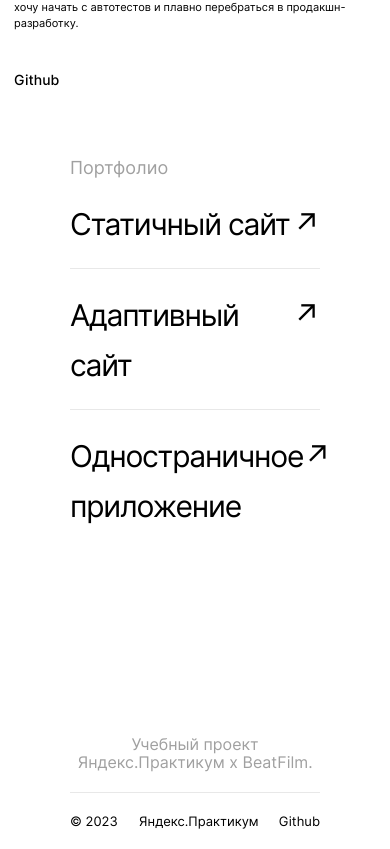
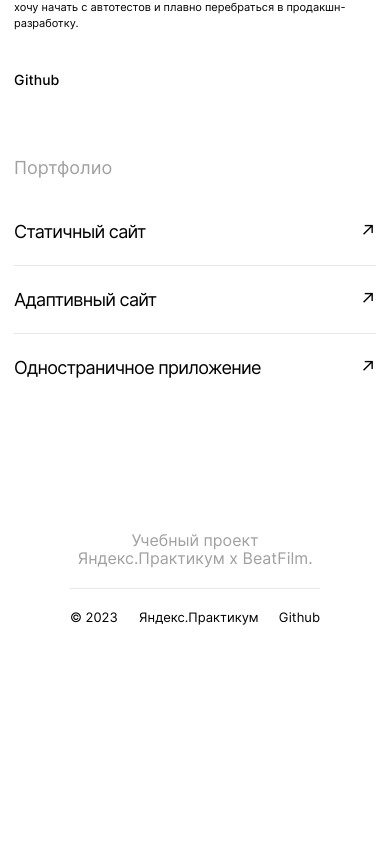
Before and after one commit to tatiana-dorokhova/movies-explorer-frontend, a React (Create React App) app: page / in a window 390 px wide. Shown: the part 2864-3713 px from the top of the page. After the commit the page ends 3509 px from the top, so only its background shows below. Built offline with nearby package versions, Linux system fonts and the light colour scheme.

Commit message:
portfolio adapted

```diff
--- a/src/components/Portfolio/Portfolio.css
+++ b/src/components/Portfolio/Portfolio.css
@@ -6,7 +6,7 @@
 
 .portfolio__title {
   margin: 0;
-  padding: 0;
+  padding: 0 0 30px;
   font-weight: 400;
   font-size: 18px;
   line-height: 20px;
@@ -25,7 +25,7 @@
   line-height: 50px;
   letter-spacing: -0.04em;
   border-bottom: 1px solid #e8e8e8;
-  padding: 21px 0 19px;
+  padding: 20px 0 19px;
   display: flex;
   justify-content: space-between;
 }
@@ -39,3 +39,43 @@
   text-decoration: none;
   color: black;
 }
+
+@media screen and (max-width: 768px) {
+  .portfolio {
+    padding: 0 50px;
+  }
+
+  .portfolio__title {
+    font-size: 18px;
+  }
+
+  .portfolio__item {
+    font-size: 28px;
+  }
+
+  .portfolio__item:last-of-type {
+    padding-bottom: 90px;
+  }
+}
+
+@media screen and (max-width: 560px) {
+  .portfolio__title {
+    font-size: 18px;
+    padding-bottom: 20px;
+  }
+
+  .portfolio__item {
+    font-size: 18px;
+    line-height: 28px;
+  }
+
+  .portfolio__item:last-of-type {
+    padding-bottom: 70px;
+  }
+}
+
+@media screen and (max-width: 465px) {
+  .portfolio {
+    padding: 0 14px;
+  }
+}
```
